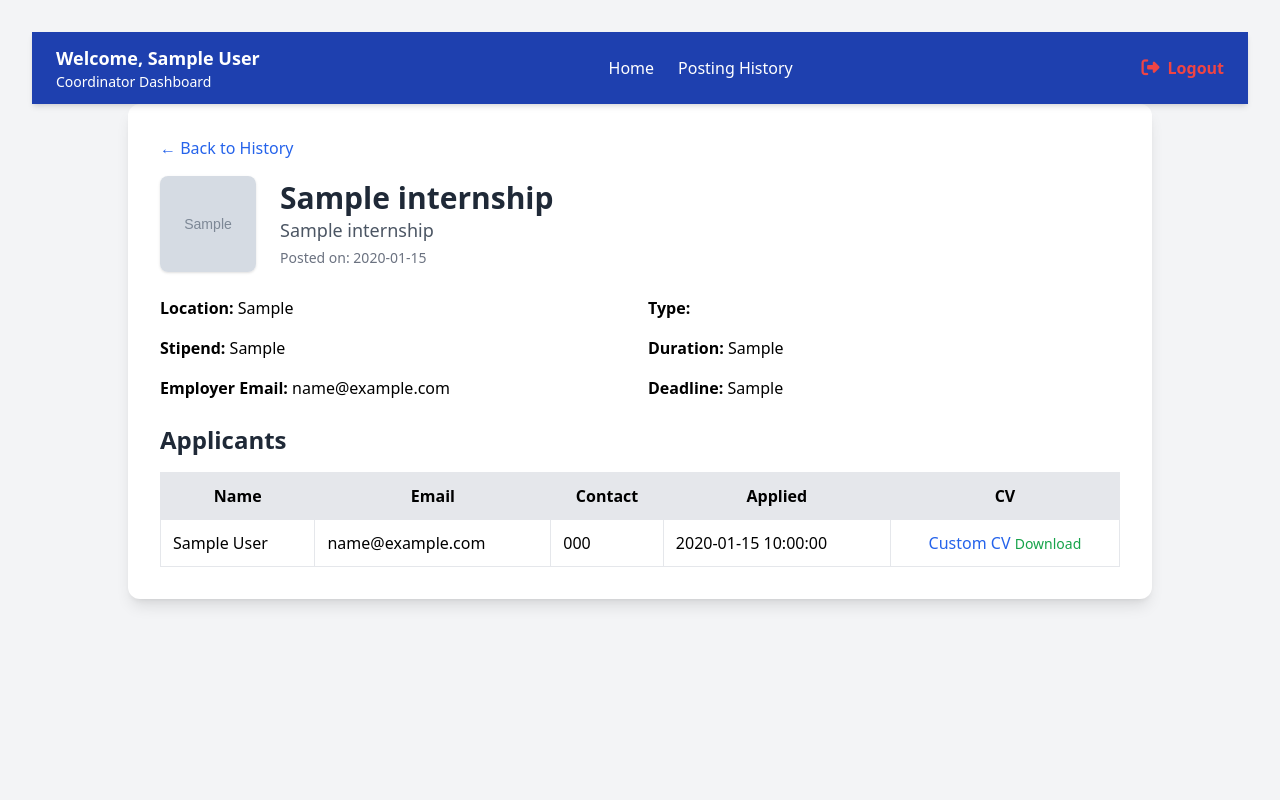
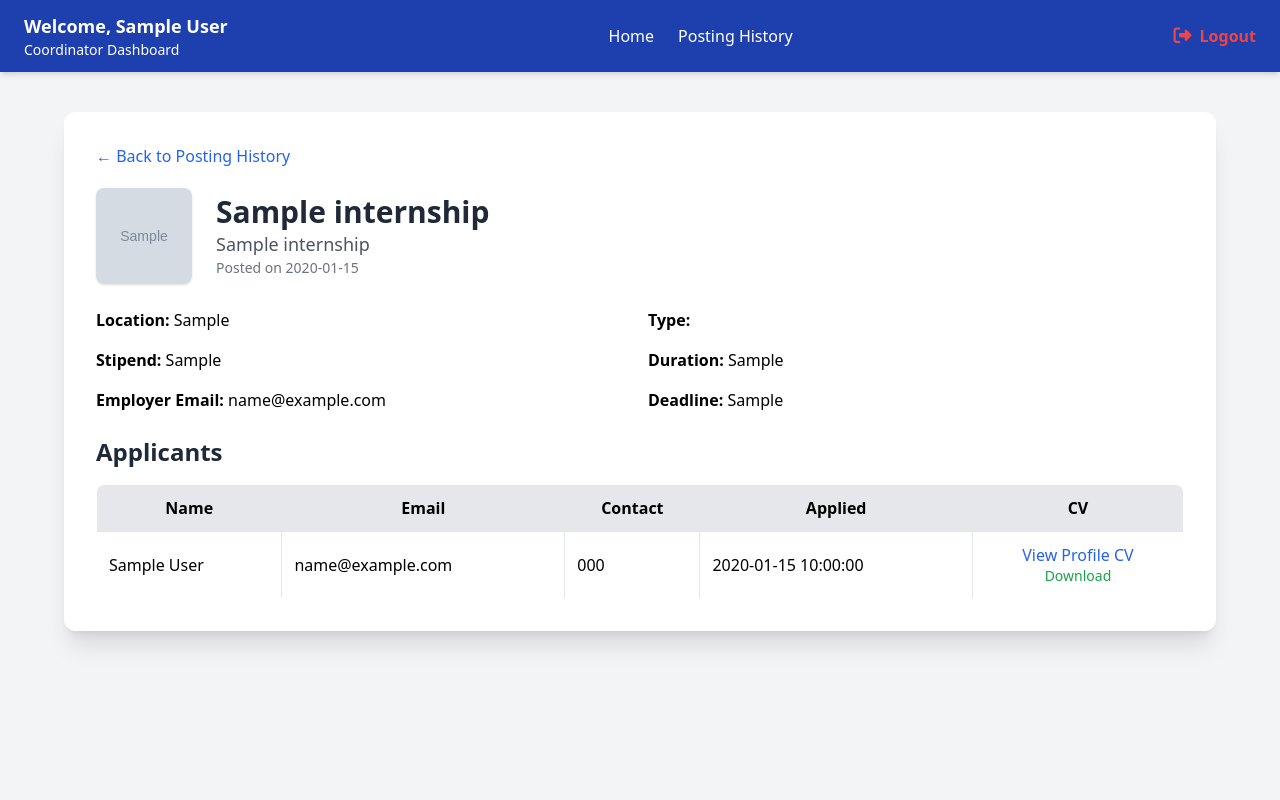
Before and after one commit to ChithMa/NextStep_Porject, a PHP site: page /views/view_internships.php?id=1 in a window 1280 px wide. Run offline with PHP 8.4, Linux system fonts and the light colour scheme; the visitor is signed in with stand-in values (Sample User, id 1); tables that the repository leaves empty or names only in its code hold one stand-in row (values such as "Sample post"); grey boxes marked "Sample" are stand-in pictures; some libraries are stand-ins or nearby versions.

Commit message:
Fix UI Issues

```diff
--- a/views/industry_placement.php
+++ b/views/industry_placement.php
@@ -141,7 +141,7 @@ if ($already_submitted) {
         <form action="../controllers/industry_placement_process.php" method="POST" <?= $already_submitted ? 'onsubmit="return false;"' : '' ?>>
 
             <!-- ================== STUDENT SECTION (FULL WIDTH TOP) ================== -->
-            <div class="border border-gray-300 rounded-lg p-6 sm:p-8 shadow-sm bg-blue-50 mb-6 sm:mb-8">
+            <div class="border border-gray-300 rounded-lg p-6 sm:p-8 shadow-sm bg-white mb-6 sm:mb-8">
                 <h2 class="text-xl sm:text-2xl font-semibold mb-4 sm:mb-6 text-blue-700 flex items-center">
                     <span class="w-8 h-8 text-white rounded-full flex items-center justify-center mr-3 text-sm font-bold">1</span>
                     Student Details
--- a/views/view_internships.php
+++ b/views/view_internships.php
@@ -1,7 +1,7 @@
 <?php
 session_start();
+require_once "../config/db.php";
 require_once "../includes/coordinatorheader.php";
-require_once "../config/db.php";
 
 // Verify login
 if (!isset($_SESSION['user_id']) || $_SESSION['role'] !== 'coordinator') {
@@ -38,6 +38,7 @@ if (!$internship) {
     exit;
 }
 
+// Fetch applicants
 $applicantQuery = "
     SELECT
         a.id,
@@ -46,7 +47,7 @@ $applicantQuery = "
         st.first_name,
         st.last_name,
         st.contact_number,
-        st.cv AS profile_cv, -- THIS IS IMPORTANT
+        st.cv AS profile_cv,
         u.email,
         a.applied_at
     FROM applications a
@@ -59,6 +60,7 @@ $appStmt = $pdo->prepare($applicantQuery);
 $appStmt->execute([$internship_id]);
 $applicants = $appStmt->fetchAll(PDO::FETCH_ASSOC);
 ?>
+
 <!DOCTYPE html>
 <html lang="en">
 <head>
@@ -67,28 +69,29 @@ $applicants = $appStmt->fetchAll(PDO::FETCH_ASSOC);
     <script src="https://cdn.tailwindcss.com"></script>
 </head>
 
-<body class="bg-gray-100 min-h-screen p-8">
+<body class="bg-gray-100">
 
-<div class="max-w-5xl mx-auto bg-white p-8 rounded-xl shadow-lg">
+<!-- Main Container -->
+<div class="max-w-6xl mx-auto mt-10 p-8 bg-white shadow-xl rounded-xl">
 
     <!-- Back Button -->
-    <a href="posting_history.php" class="text-blue-600 hover:underline mb-4 inline-block">
-        ← Back to History
+    <a href="posting_history.php"
+       class="text-blue-600 hover:text-blue-800 font-medium mb-5 inline-flex items-center">
+        ← Back to Posting History
     </a>
 
     <!-- Flash Messages -->
     <?php if (isset($_SESSION['success'])): ?>
-        <p class="bg-green-100 text-green-700 p-3 rounded mb-4">
+        <div class="bg-green-100 text-green-700 p-3 rounded mb-4">
             <?= $_SESSION['success']; ?>
-        </p>
+        </div>
         <?php unset($_SESSION['success']); endif; ?>
 
     <?php if (isset($_SESSION['error'])): ?>
-        <p class="bg-red-100 text-red-700 p-3 rounded mb-4">
+        <div class="bg-red-100 text-red-700 p-3 rounded mb-4">
             <?= $_SESSION['error']; ?>
-        </p>
+        </div>
         <?php unset($_SESSION['error']); endif; ?>
-
 
     <!-- Internship Header -->
     <div class="flex items-center gap-6 mb-6">
@@ -106,8 +109,8 @@ $applicants = $appStmt->fetchAll(PDO::FETCH_ASSOC);
             <p class="text-gray-600 text-lg">
                 <?= htmlspecialchars($internship['company_name']) ?>
             </p>
-            <p class="text-sm text-gray-500 mt-1">
-                Posted on: <?= date("Y-m-d", strtotime($internship['created_at'])) ?>
+            <p class="text-sm text-gray-500">
+                Posted on <?= date("Y-m-d", strtotime($internship['created_at'])) ?>
             </p>
         </div>
     </div>
@@ -122,14 +125,15 @@ $applicants = $appStmt->fetchAll(PDO::FETCH_ASSOC);
         <p><strong>Deadline:</strong> <?= htmlspecialchars($internship['deadline']) ?></p>
     </div>
 
+    <!-- Applicants Section -->
     <h2 class="text-2xl font-bold text-gray-800 mb-4">Applicants</h2>
 
     <?php if (count($applicants) === 0): ?>
-    <p class="text-gray-600">No applicants have applied yet.</p>
+        <p class="text-gray-600 italic">No applicants have applied yet.</p>
+
     <?php else: ?>
-
         <div class="overflow-x-auto">
-        <table class="min-w-full border border-gray-300">
+            <table class="min-w-full border border-gray-300 rounded-lg overflow-hidden">
                 <thead class="bg-gray-200">
                     <tr>
                         <th class="p-3 border">Name</th>
@@ -139,61 +143,46 @@ $applicants = $appStmt->fetchAll(PDO::FETCH_ASSOC);
                         <th class="p-3 border">CV</th>
                     </tr>
                 </thead>
+
                 <tbody>
-
                 <?php foreach ($applicants as $student): ?>
                     <tr class="hover:bg-gray-50">
                         <td class="p-3 border">
                             <?= htmlspecialchars($student['first_name'] . " " . $student['last_name']) ?>
                         </td>
 
-                    <td class="p-3 border">
-                        <?= htmlspecialchars($student['email']) ?>
-                    </td>
-
-                    <td class="p-3 border">
-                        <?= htmlspecialchars($student['contact_number']) ?>
-                    </td>
-
-                    <td class="p-3 border">
-                        <?= htmlspecialchars($student['applied_at']) ?>
-                    </td>
+                        <td class="p-3 border"><?= htmlspecialchars($student['email']) ?></td>
+                        <td class="p-3 border"><?= htmlspecialchars($student['contact_number']) ?></td>
+                        <td class="p-3 border"><?= htmlspecialchars($student['applied_at']) ?></td>
 
                         <td class="p-3 border text-center">
                             <?php
-                        // Determine which CV file to show
-                        if ($student['apply_type'] === 'profile') {
-                            $cvFile = $student['profile_cv']; // student's profile CV from students table
-                        } else {
-                            $cvFile = $student['custom_cv']; // custom CV uploaded for application
-                        }
+                            $cvFile = ($student['apply_type'] === 'profile')
+                                ? $student['profile_cv']
+                                : $student['custom_cv'];
                             ?>
+
                             <?php if ($cvFile): ?>
                                 <a href="../<?= htmlspecialchars($cvFile) ?>"
-                               class="text-blue-600 hover:underline"
-                               target="_blank">
-                               <?= $student['apply_type'] === 'profile' ? 'View Profile CV' : 'Custom CV' ?>
+                                   class="text-blue-600 hover:underline" target="_blank">
+                                    <?= $student['apply_type'] === 'profile' ? 'View Profile CV' : 'View Profile CV' ?>
                                 </a>
-                          <!-- Download Link -->
-                          <a href="../<?= htmlspecialchars($cvFile) ?>"
-                            download
+                                <br>
+                                <a href="../<?= htmlspecialchars($cvFile) ?>" download
                                    class="text-green-600 hover:underline text-sm">
                                     Download
                                 </a>
-                      </div>
                             <?php else: ?>
-                            <span class="text-gray-500">No CV uploaded</span>
+                                <span class="text-gray-500">No CV</span>
                             <?php endif; ?>
                         </td>
                     </tr>
                 <?php endforeach; ?>
+                </tbody>
 
-            </tbody>
             </table>
         </div>
-
     <?php endif; ?>
-
 
 </div>
 
```
Lines whose indentation alone changed are shown as unchanged.
